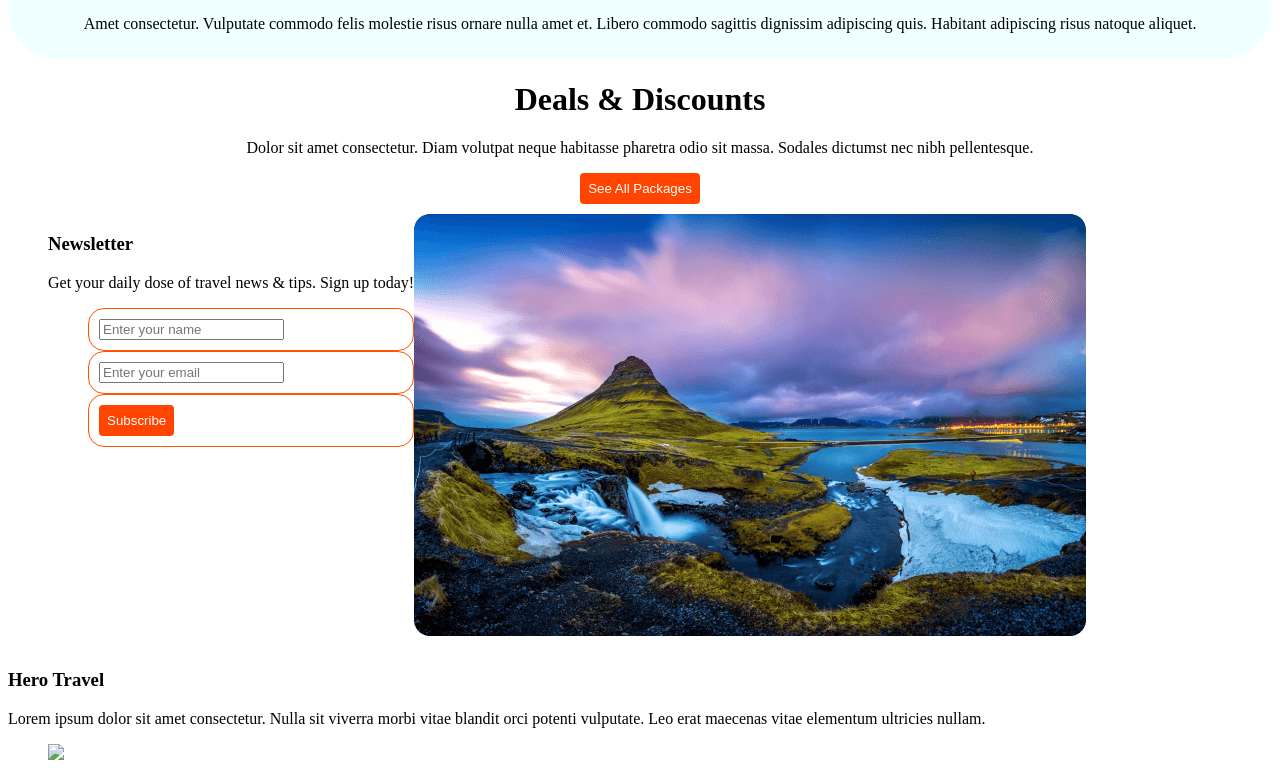
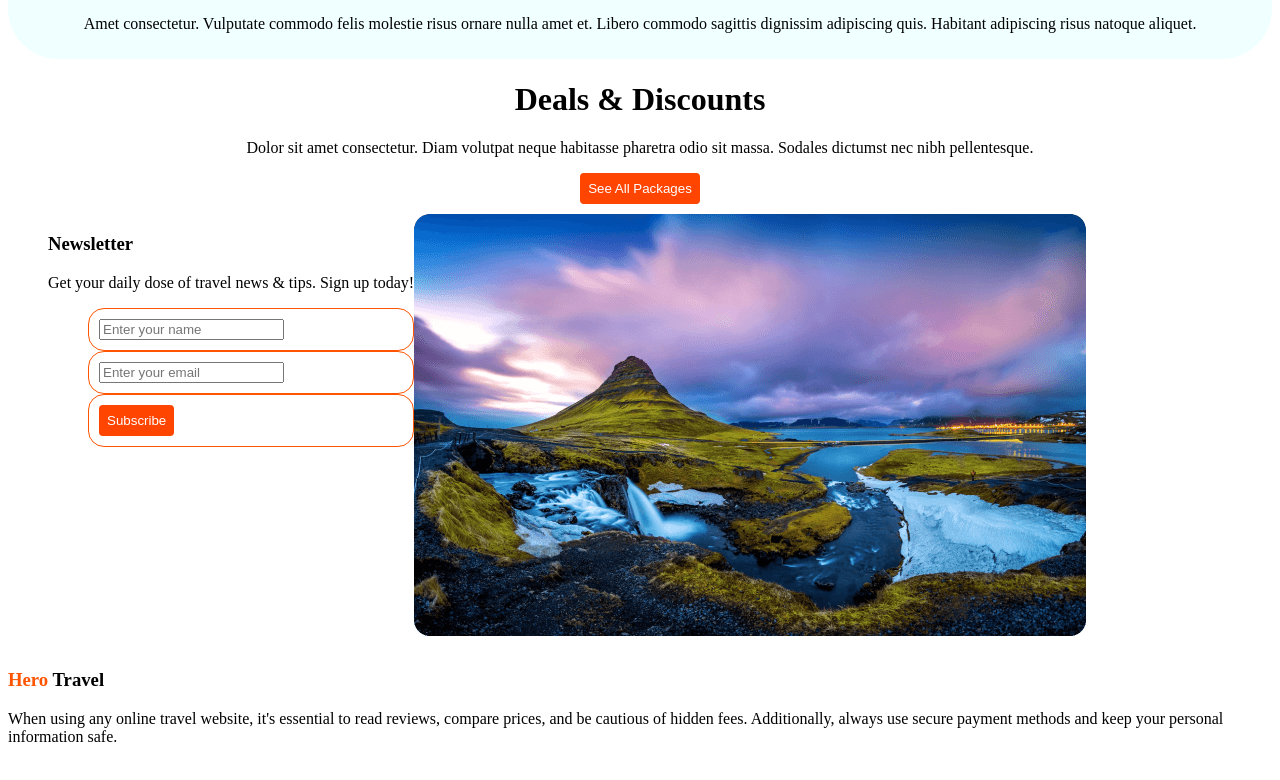
Before and after one commit to Tahsinjubayer/new-travel, a plain HTML site: page index.html in a window 1280 px wide. Shown: the part 2509-3289 px from the top of the page. Drawn offline with Linux system fonts and the light colour scheme.

Commit message:
is not complete

```diff
--- a/hero.css
+++ b/hero.css
@@ -113,3 +113,7 @@ border: 1px solid #FF5400;
 }
 .box{display: flex;
 padding: 10px 40px;}
+span{color: #FF5400;}
+@media screen and (max-width:600) {
+    .new-travel{}
+}
--- a/index.html
+++ b/index.html
@@ -103,11 +103,10 @@
     </main>
     <footer>
         <div class="footer-content">
-            <h3>Hero Travel</h3>
-            <p>Lorem ipsum dolor sit amet consectetur. Nulla sit viverra morbi vitae blandit orci potenti vulputate. Leo erat maecenas vitae elementum ultricies nullam. </p>
-            <ul class="socials">
-                <img src="Images/">
-            </ul>
+            <h3><span>Hero</span> Travel</h3>
+            <p>When using any online travel website, it's essential to read reviews, compare prices, and be cautious of hidden fees. Additionally, always use secure payment methods and keep your personal information safe.</p>
+            <div class="socialicon">
+            </div>
         </div>
     </footer>
 </body>
```
